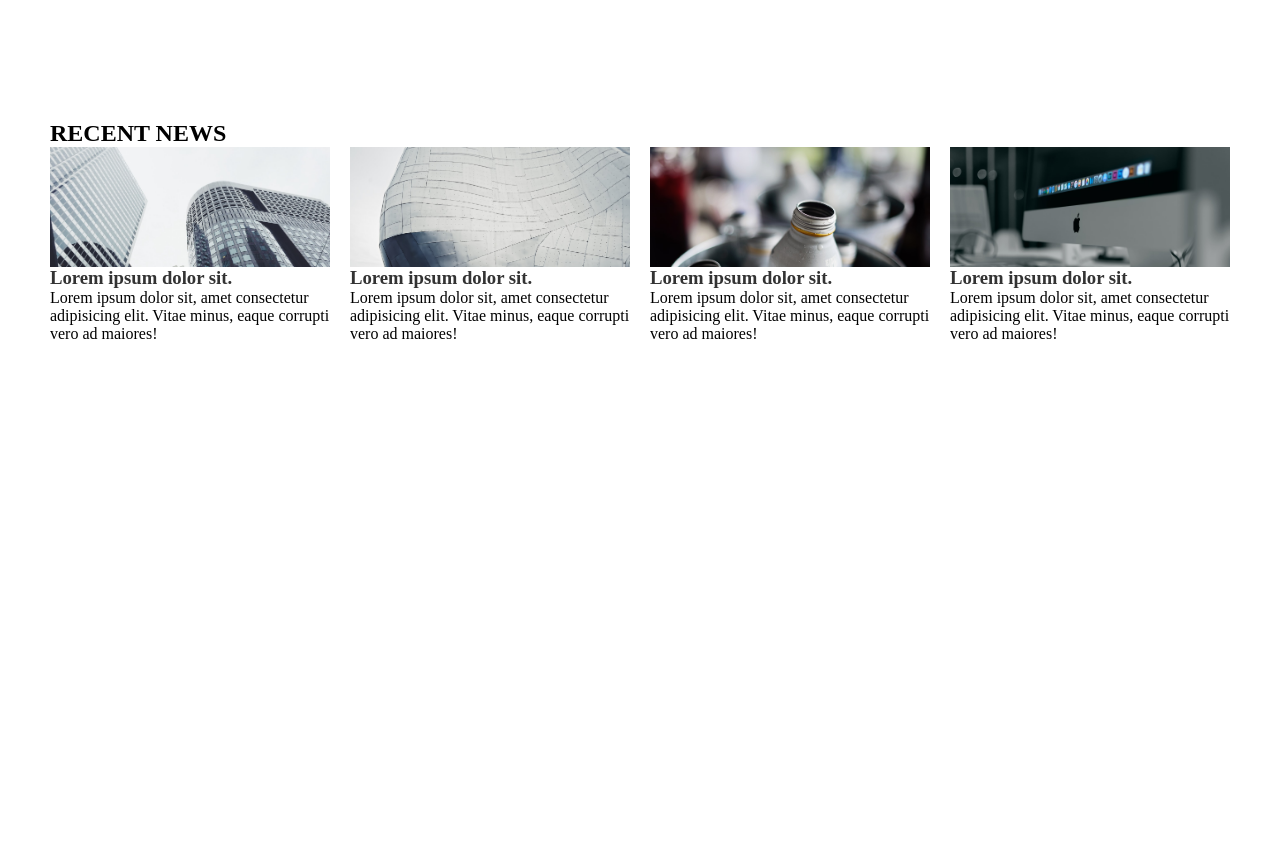
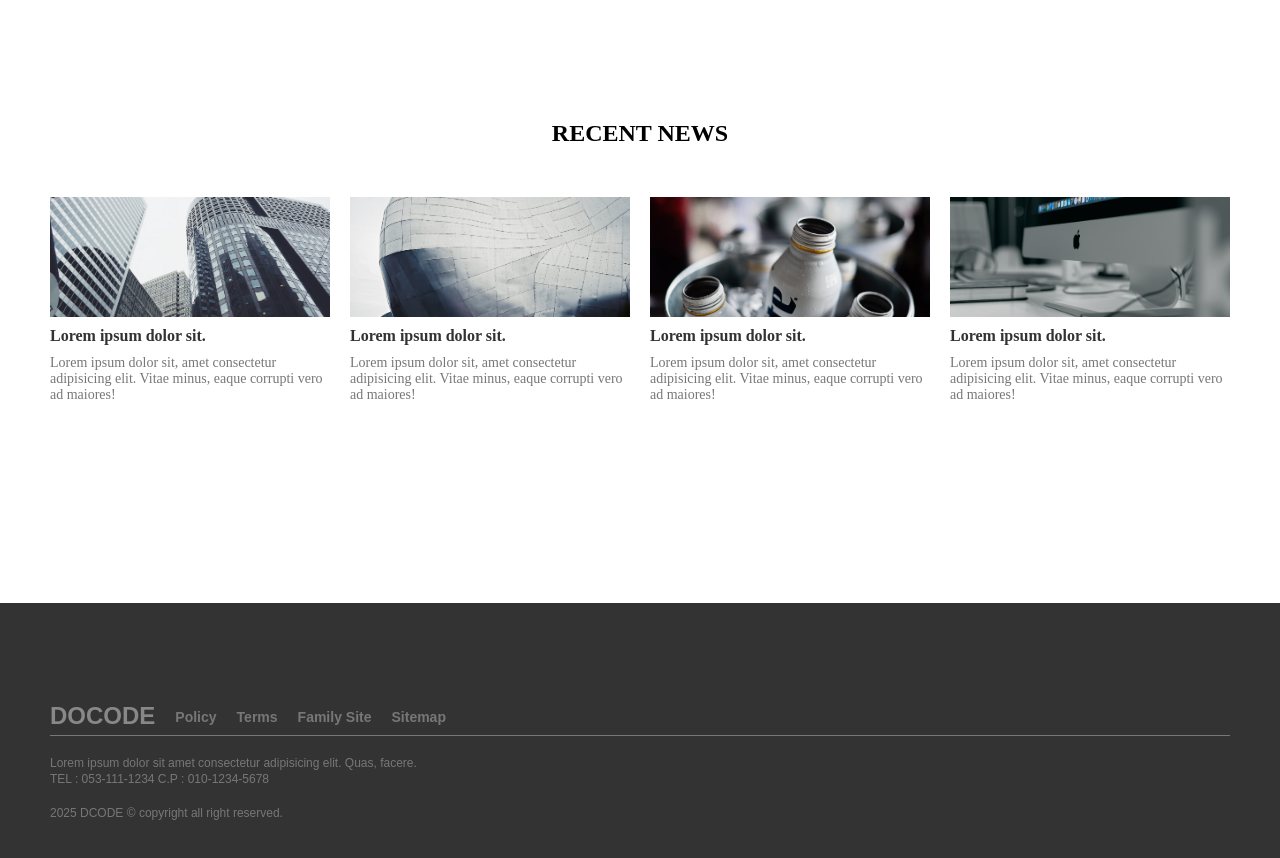
Before and after one commit to JIN44638/docode, a plain HTML site: page index.html in a window 1280 px wide. Shown: the part 880-1738 px from the top of the page. Before the commit the page ends 1423 px from the top, so only its background shows below. Drawn offline with Linux system fonts and the light colour scheme.

Commit message:
작성완료

```diff
--- a/css/ex-01.css
+++ b/css/ex-01.css
@@ -89,3 +89,30 @@ figure .inner a:hover {
   color: #fff;
   background-color: #ffffff;
 }
+footer{
+  padding: 50px 0;
+  background-color: #080707;
+}
+.upper{
+  display: flex;
+  gap: 20px;
+  align-items: center;
+  border-bottom: 1px solid #777;
+  padding-bottom: 20px;
+}
+.upper ul {
+   display: flex;
+  gap: 30px;
+}
+.lower{
+  padding-top: 20px;
+  }
+  .lower address{
+    font: 15px/1.3 "arial";
+    color: #777;
+    padding-bottom: 20px;
+  }
+  .lower p{
+    font: 12px/1 "arial";
+    color: #777;
+  }
--- a/css/ex-teacher.css
+++ b/css/ex-teacher.css
@@ -111,3 +111,39 @@ figure .inner a:hover{
 }
 /* 뉴스 */
 /* 하단 */
+/* 하단 */
+.footer{
+  padding: 100px 0;
+  background-color:#333;
+}
+.upper{
+  display: flex;
+  align-items: center;
+  gap: 20px;
+  border-bottom: 1px solid #777;
+  padding-bottom: 20px;
+}
+.upper ul{
+  display: flex;
+  gap: 20px;
+}
+.upper h2 a{
+  color: #888;
+  font: bold 24px/1 "arial";
+}
+.upper ul li a{
+  color: #777;
+  font: bold 14px/1 "arial";
+}
+.lower{
+  margin-top: 20px;
+}
+.lower address{
+  font: 12px/1.3 "arial";
+  color: #777;
+  margin-bottom: 20px;
+}
+.lower p{
+ font: 12px/1 "arial";
+  color: #777;
+}
--- a/css/main.css
+++ b/css/main.css
@@ -90,7 +90,7 @@ figure .inner p {
   color: #888;
   margin-bottom: 60px;
 }
-figure .inner a{
+figure .inner a {
   display: block;
   width: 400px;
   border: 1px solid #bbb;
@@ -106,7 +106,10 @@ figure .inner a:hover {
 section {
   padding: 200px 0;
 }
-
+section h2 {
+  text-align: center;
+  margin-bottom: 50px;
+}
 .section-wrap ul {
   display: flex;
   gap: 20px;
@@ -114,11 +117,60 @@ section {
 .section-wrap ul li {
   width: calc(100% / 4);
 }
+.section-wrap ul li h3 {
+  font-size: 16px;
+  margin: 10px 0;
+  color: #555;
+}
+.section-wrap ul li p {
+  font-size: 14px;
+  color: #777;
+}
 .pic {
+  position: relative;
   height: 120px;
   overflow: hidden;
 }
 .pic img {
+  position: absolute;
+  top: 50%;
+  transform: translatey(-50%);
   width: 100%;
 }
 /* <!-- 하단 --> */
+.footer {
+  padding: 100px 0;
+  background-color: #333;
+}
+.upper {
+  display: flex;
+  gap: 20px;
+  align-items: center;
+  border-bottom: 1px solid #777;
+  padding-bottom: 5px;
+}
+
+.upper ul {
+  display: flex;
+  gap: 20px;
+}
+.upper h2 a {
+  color: #888;
+  font: bold 24px/1 "arial";
+}
+.upper ul li a {
+  color: #777;
+  font: bold 14px/1 "arial";
+}
+.lower{
+  margin-top: 20px;
+}
+.lower address{
+  font : 12px/1.3 " arial";
+  color: #777;
+   padding-bottom: 20px;
+  }
+ .lower p{
+    font: 12px/1 "arial";
+    color: #777;
+  }
--- a/index.html
+++ b/index.html
@@ -125,7 +125,30 @@
         </div>
       </section>
       <!-- 하단 -->
-      <footer class="footer"></footer>
+      <footer class="footer">
+        <div class="inner">
+          <!-- 하단위 -->
+          <div class="upper">
+            <h2><a href="#">DOCODE</a></h2>
+            <ul>
+              <li><a href="#">Policy</a></li>
+              <li><a href="#">Terms</a></li>
+              <li><a href="#">Family Site</a></li>
+              <li><a href="#">Sitemap</a></li>
+            </ul>
+          </div>
+          <!-- 하단 아래 -->
+          <div class="lower">
+            <address>
+              Lorem ipsum dolor sit amet consectetur adipisicing elit. Quas,
+            facere.<br />
+            TEL : 053-111-1234 C.P : 010-1234-5678
+            </address>
+             <p>2025 DCODE &copy; copyright all right reserved.</p>
+          </div>
+
+        </div>
+      </footer>
     </div>
   </body>
 </html>
```
Also changed, not shown: ex-01.html (+32 -0 lines), ex-teacher.html (+25 -3 lines). Lines whose indentation alone changed are shown as unchanged.
